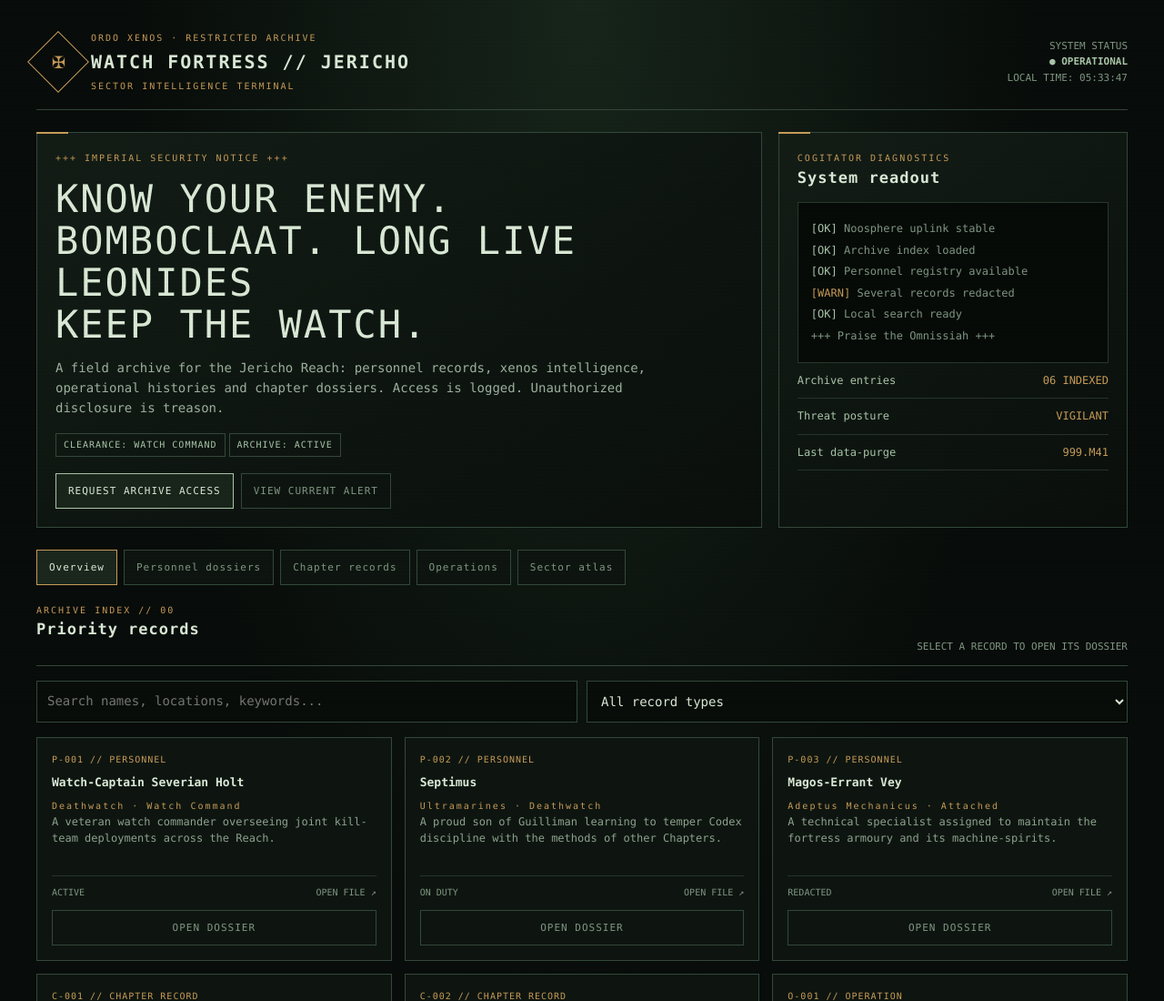
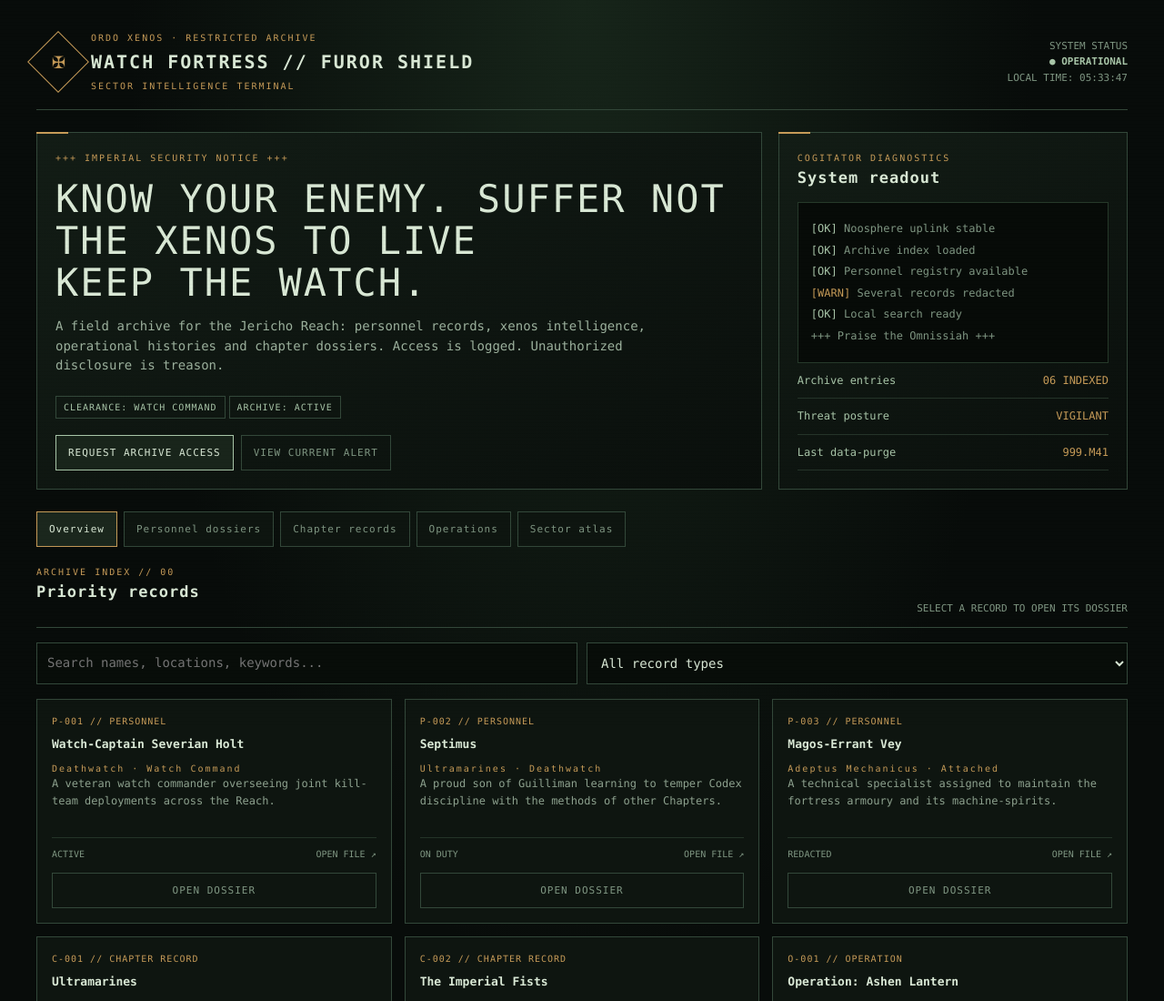
Before and after one commit to akr333m-design/watch-fortress-furor-shield, a plain HTML site: page index.html in a window 1280 px wide. Shown: the top 1100 px of the page at 91% size. Drawn offline with Linux system fonts and the light colour scheme.

Commit message:
Update index.html

```diff
--- a/index.html
+++ b/index.html
@@ -17,12 +17,12 @@
 <div class="boot" id="boot"><div class="boot-inner"><div class="sigil">✠</div><h1>IMPERIAL COGITATOR SYSTEM</h1><p>Establishing secure noospheric connection...</p><div class="progress"><span></span></div><div class="eyebrow">ORdo xenos // sector command</div><p id="bootline">Verifying archive integrity...</p></div></div>
 <div class="wrap">
 <header class="topbar">
-  <div class="brand"><div class="brandmark"><span>✠</span></div><div><div class="eyebrow">ORDO XENOS · RESTRICTED ARCHIVE</div><h1>WATCH FORTRESS // JERICHO</h1><div class="eyebrow">SECTOR INTELLIGENCE TERMINAL</div></div></div>
+  <div class="brand"><div class="brandmark"><span>✠</span></div><div><div class="eyebrow">ORDO XENOS · RESTRICTED ARCHIVE</div><h1>WATCH FORTRESS // FUROR SHIELD</h1><div class="eyebrow">SECTOR INTELLIGENCE TERMINAL</div></div></div>
   <div class="status">SYSTEM STATUS<br><strong>● OPERATIONAL</strong><br>LOCAL TIME: <span id="clock">--:--:--</span></div>
 </header>
 <section class="hero">
   <div class="panel hero-main">
-    <div><div class="eyebrow">+++ IMPERIAL SECURITY NOTICE +++</div><div class="hero-title">KNOW YOUR ENEMY. BOMBOCLAAT. LONG LIVE LEONIDES<br>KEEP THE WATCH.</div><p class="hero-copy">A field archive for the Jericho Reach: personnel records, xenos intelligence, operational histories and chapter dossiers. Access is logged. Unauthorized disclosure is treason.</p></div>
+    <div><div class="eyebrow">+++ IMPERIAL SECURITY NOTICE +++</div><div class="hero-title">KNOW YOUR ENEMY. SUFFER NOT THE XENOS TO LIVE<br>KEEP THE WATCH.</div><p class="hero-copy">A field archive for the Jericho Reach: personnel records, xenos intelligence, operational histories and chapter dossiers. Access is logged. Unauthorized disclosure is treason.</p></div>
     <div><span class="tag">CLEARANCE: WATCH COMMAND</span><span class="tag">ARCHIVE: ACTIVE</span><div class="authline"><button class="button" id="accessBtn">Request archive access</button><button class="button secondary" id="alertBtn">View current alert</button></div></div>
   </div>
   <aside class="panel"><div class="eyebrow">COGITATOR DIAGNOSTICS</div><h2>System readout</h2><div class="terminal"><div><span class="ok">[OK]</span> Noosphere uplink stable</div><div><span class="ok">[OK]</span> Archive index loaded</div><div><span class="ok">[OK]</span> Personnel registry available</div><div><span class="warn">[WARN]</span> Several records redacted</div><div><span class="ok">[OK]</span> Local search ready</div><div>+++ Praise the Omnissiah +++</div></div><div class="listline"><span>Archive entries</span><span id="entryCount">06 INDEXED</span></div><div class="listline"><span>Threat posture</span><span>VIGILANT</span></div><div class="listline"><span>Last data-purge</span><span>999.M41</span></div></aside>
```
